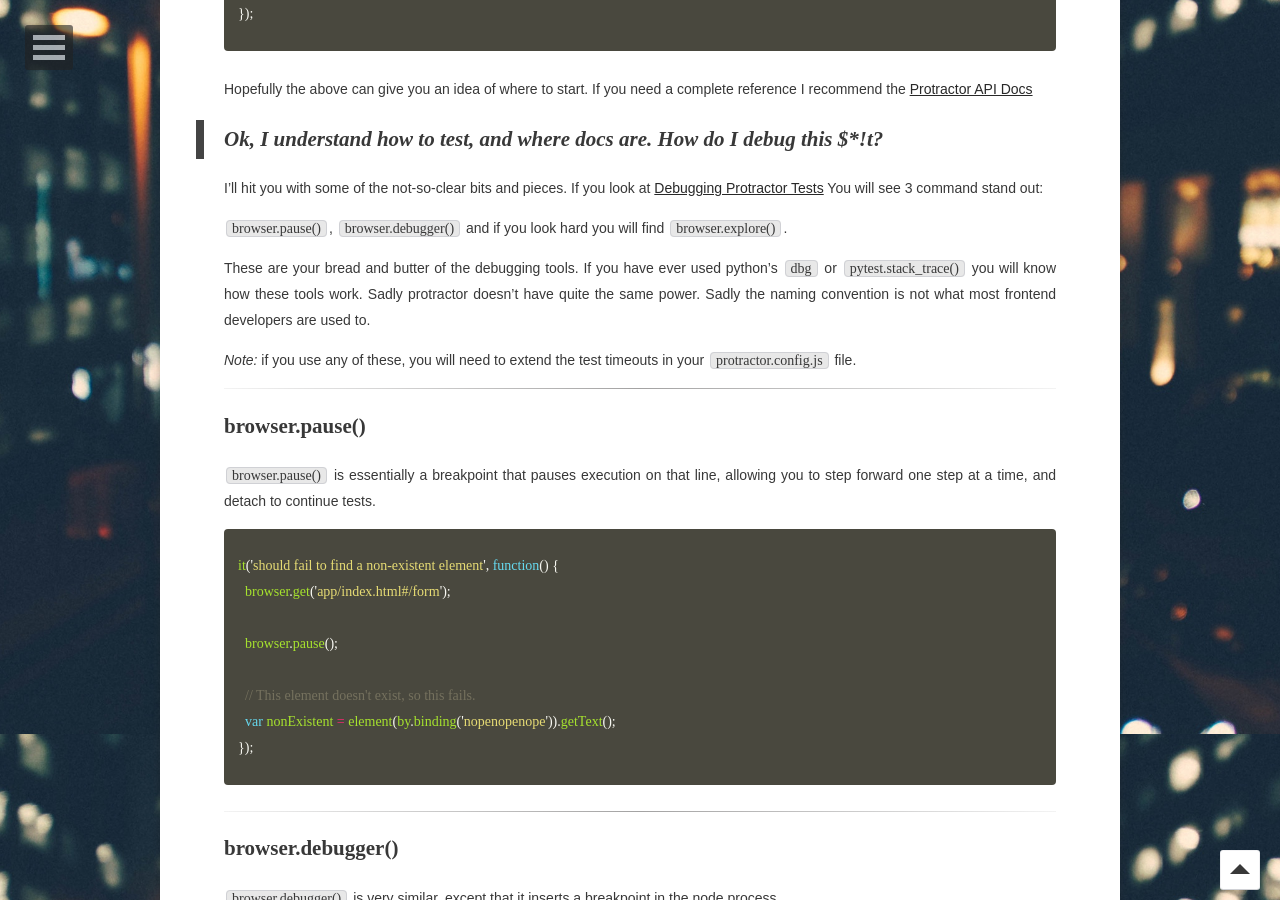
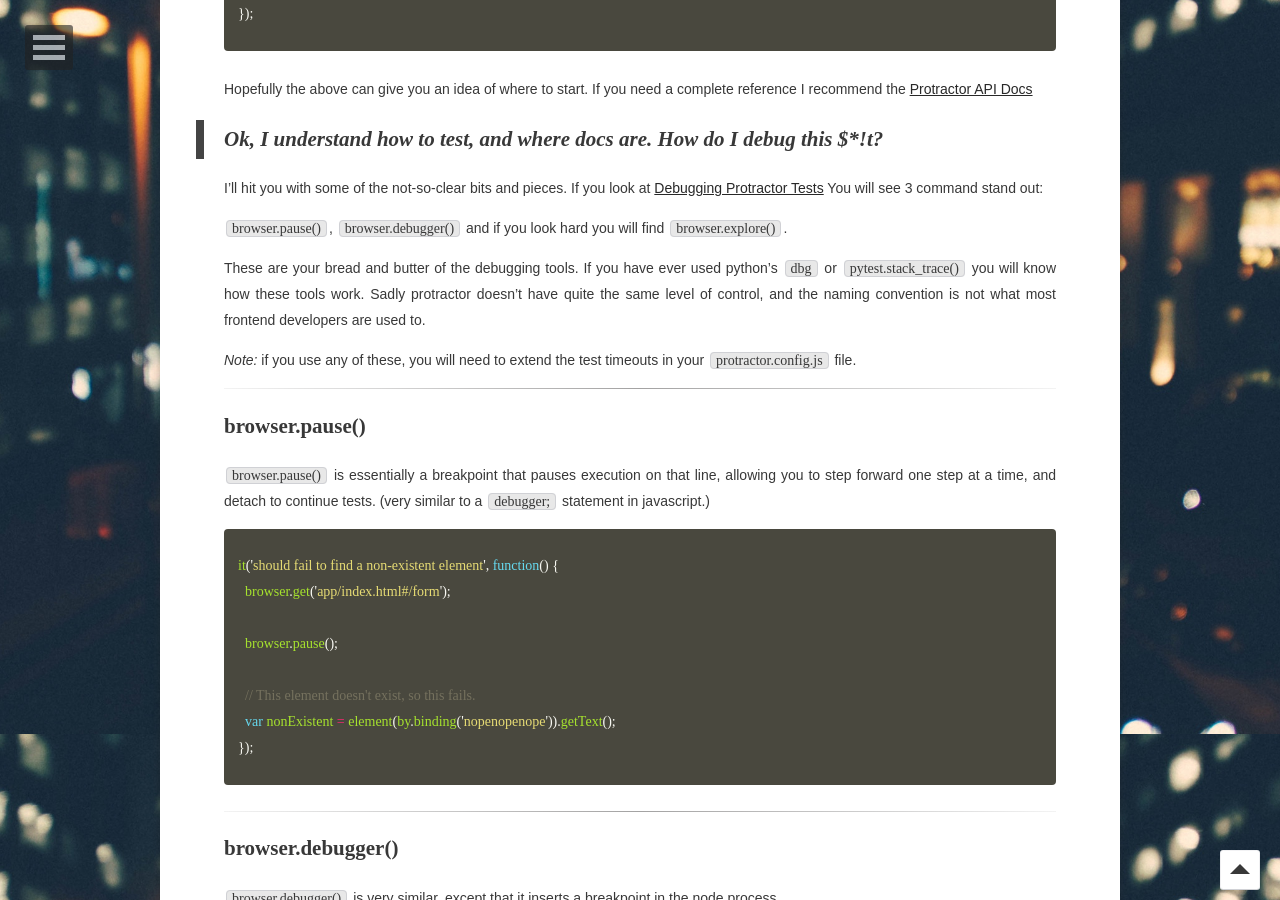
Before and after one commit to AlexSwensen/alexswensen.io-old, a Jekyll site: the page built from _posts/2017-06-15-writing-e2e-tests-with-protractor.markdown, in a window 1280 px wide and 900 px high, scrolled down 1966 px. Built offline with Jekyll 4.4.1, drawn with Linux system fonts in a browser that asks for light colours; some web fonts are replaced; comment, search, counter and statistics services are not loaded.

Commit message:
Some more detail.

```diff
--- a/_posts/2017-06-15-writing-e2e-tests-with-protractor.markdown
+++ b/_posts/2017-06-15-writing-e2e-tests-with-protractor.markdown
@@ -102,7 +102,7 @@ find `browser.explore()`.
 
 These are your bread and butter of the debugging tools. If you have ever used python's `dbg`
 or `pytest.stack_trace()` you will know how these tools work. Sadly
-protractor doesn't have quite the same power. Sadly the naming convention is not what most frontend developers are used to.
+protractor doesn't have quite the same level of control, and the naming convention is not what most frontend developers are used to.
 
 _Note:_ if you use any of these, you will need to extend the test
 timeouts in your `protractor.config.js` file.
@@ -114,7 +114,7 @@ timeouts in your `protractor.config.js` file.
 
 `browser.pause()` is essentially a breakpoint that pauses execution on
 that line, allowing you to step forward one step at a time, and detach
-to continue tests.
+to continue tests. (very similar to a `debugger;` statement in javascript.)
 
 
 {% highlight javascript %}
```
